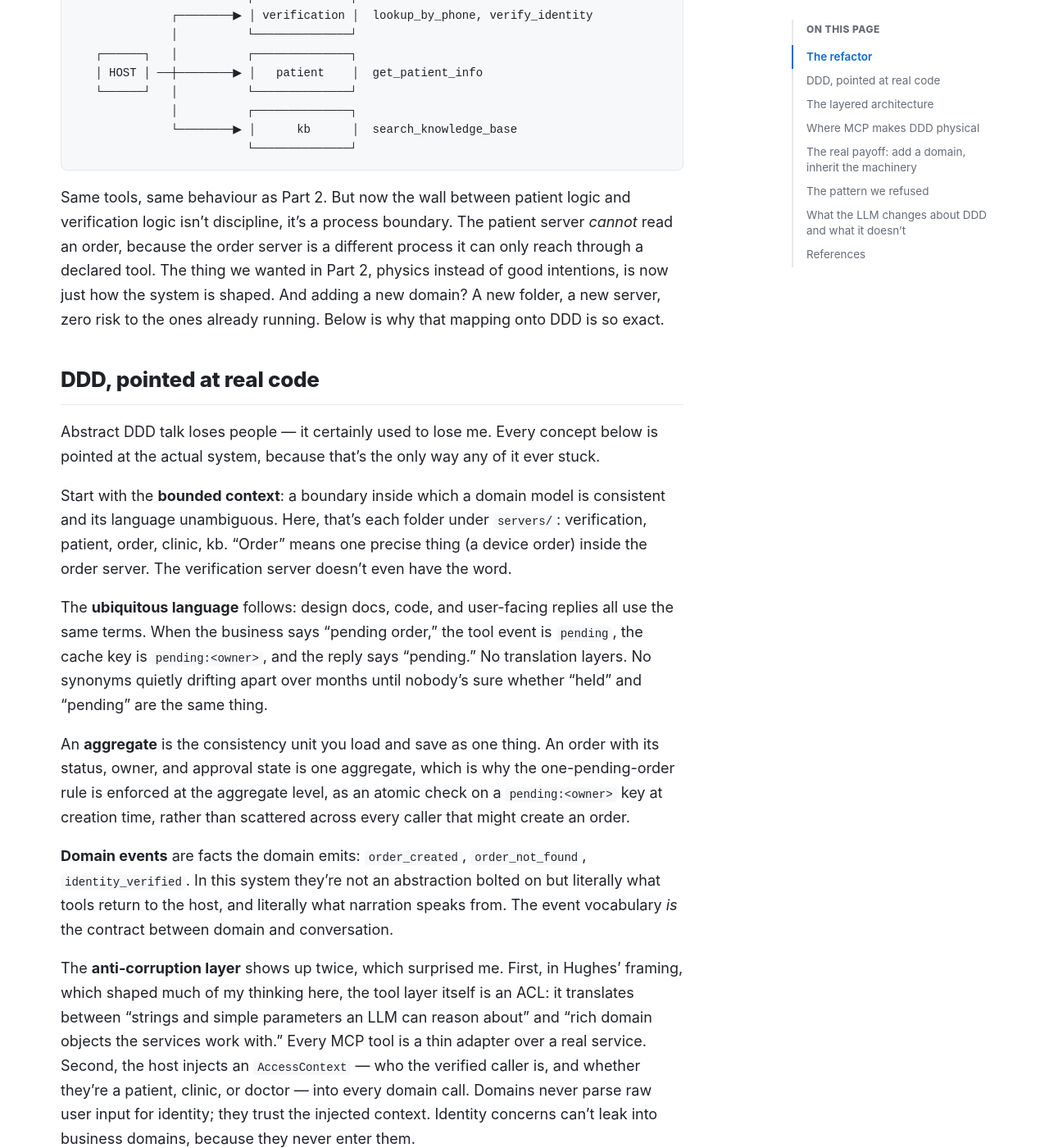
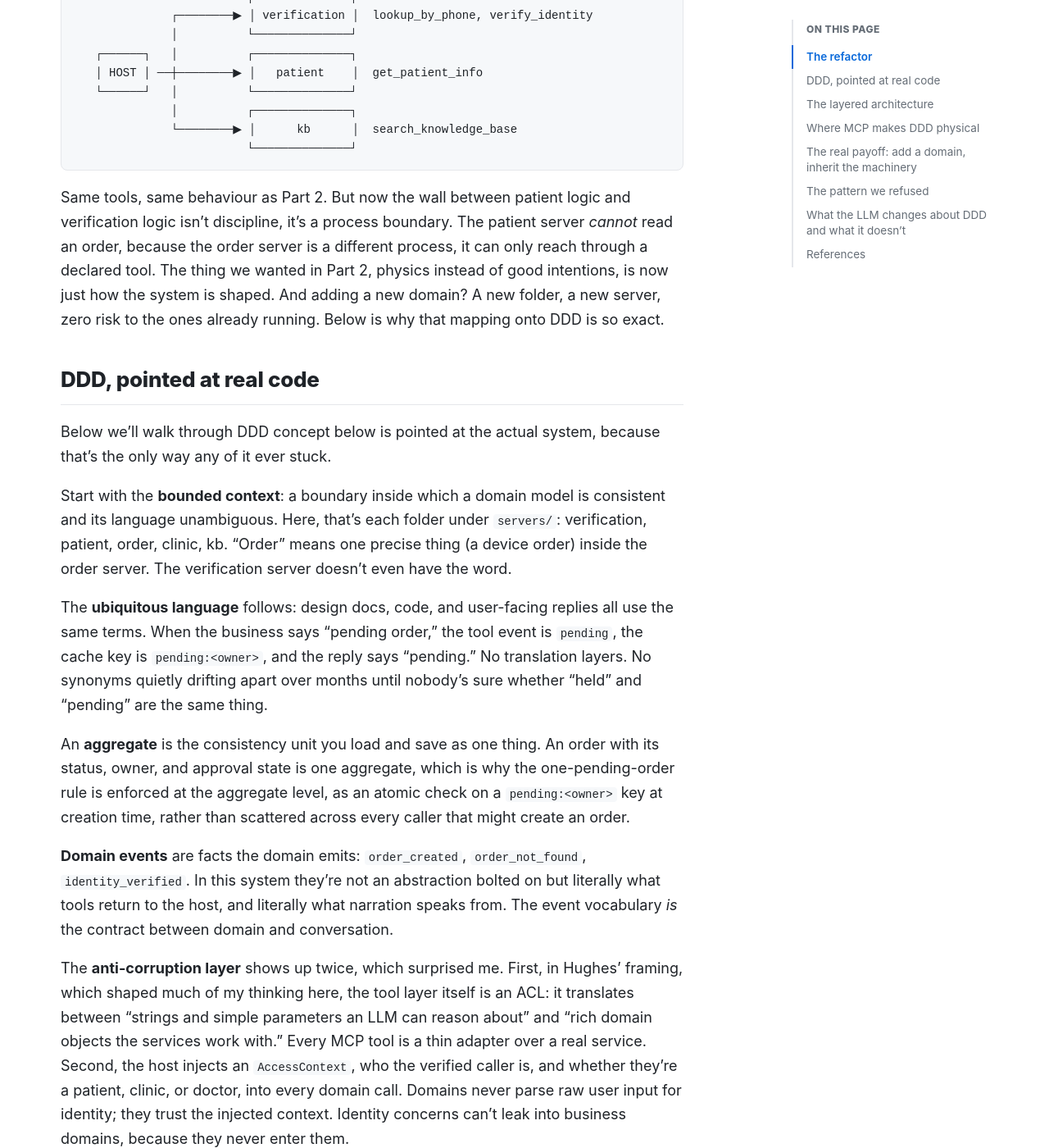
Before and after one commit to tungnhitran/tungnhitran.github.io, a Jekyll site: the page built from _posts/2026-08-15-mcp-meets-ddd.md, in a window 1280 px wide and 1400 px high, scrolled down 526 px. Shown: the whole window at 82% size. Built offline with Jekyll 4.4.1, drawn with Linux system fonts in a browser that asks for light colours.

Commit message:
Fix grammar and enhance clarity in DDD discussion
Corrected minor grammatical errors and improved clarity in the text.

````diff
--- a/_posts/2026-08-15-mcp-meets-ddd.md
+++ b/_posts/2026-08-15-mcp-meets-ddd.md
@@ -24,11 +24,11 @@ Take the crowded server from Part 2 and split it along its domains: one server p
                          └──────────────┘
 ```
 
-Same tools, same behaviour as Part 2. But now the wall between patient logic and verification logic isn't discipline, it's a process boundary. The patient server *cannot* read an order, because the order server is a different process it can only reach through a declared tool. The thing we wanted in Part 2, physics instead of good intentions, is now just how the system is shaped. And adding a new domain? A new folder, a new server, zero risk to the ones already running. Below is why that mapping onto DDD is so exact.
+Same tools, same behaviour as Part 2. But now the wall between patient logic and verification logic isn't discipline, it's a process boundary. The patient server *cannot* read an order, because the order server is a different process, it can only reach through a declared tool. The thing we wanted in Part 2, physics instead of good intentions, is now just how the system is shaped. And adding a new domain? A new folder, a new server, zero risk to the ones already running. Below is why that mapping onto DDD is so exact.
 
 ## DDD, pointed at real code
 
-Abstract DDD talk loses people — it certainly used to lose me. Every concept below is pointed at the actual system, because that's the only way any of it ever stuck.
+Below we'll walk through DDD concept below is pointed at the actual system, because that's the only way any of it ever stuck.
 
 Start with the **bounded context**: a boundary inside which a domain model is consistent and its language unambiguous. Here, that's each folder under `servers/`: verification, patient, order, clinic, kb. "Order" means one precise thing (a device order) inside the order server. The verification server doesn't even have the word.
 
@@ -38,7 +38,7 @@ An **aggregate** is the consistency unit you load and save as one thing. An orde
 
 **Domain events** are facts the domain emits: `order_created`, `order_not_found`, `identity_verified`. In this system they're not an abstraction bolted on but literally what tools return to the host, and literally what narration speaks from. The event vocabulary *is* the contract between domain and conversation.
 
-The **anti-corruption layer** shows up twice, which surprised me. First, in Hughes' framing, which shaped much of my thinking here, the tool layer itself is an ACL: it translates between "strings and simple parameters an LLM can reason about" and "rich domain objects the services work with." Every MCP tool is a thin adapter over a real service. Second, the host injects an `AccessContext` — who the verified caller is, and whether they're a patient, clinic, or doctor — into every domain call. Domains never parse raw user input for identity; they trust the injected context. Identity concerns can't leak into business domains, because they never enter them.
+The **anti-corruption layer** shows up twice, which surprised me. First, in Hughes' framing, which shaped much of my thinking here, the tool layer itself is an ACL: it translates between "strings and simple parameters an LLM can reason about" and "rich domain objects the services work with." Every MCP tool is a thin adapter over a real service. Second, the host injects an `AccessContext`, who the verified caller is, and whether they're a patient, clinic, or doctor, into every domain call. Domains never parse raw user input for identity; they trust the injected context. Identity concerns can't leak into business domains, because they never enter them.
 
 And **dependency injection** ties it together: the LLM provider, session store, and orchestration mode all sit behind interfaces wired at startup. Swapping the fast merged path for the slow debuggable one is config, not surgery.
 
````
